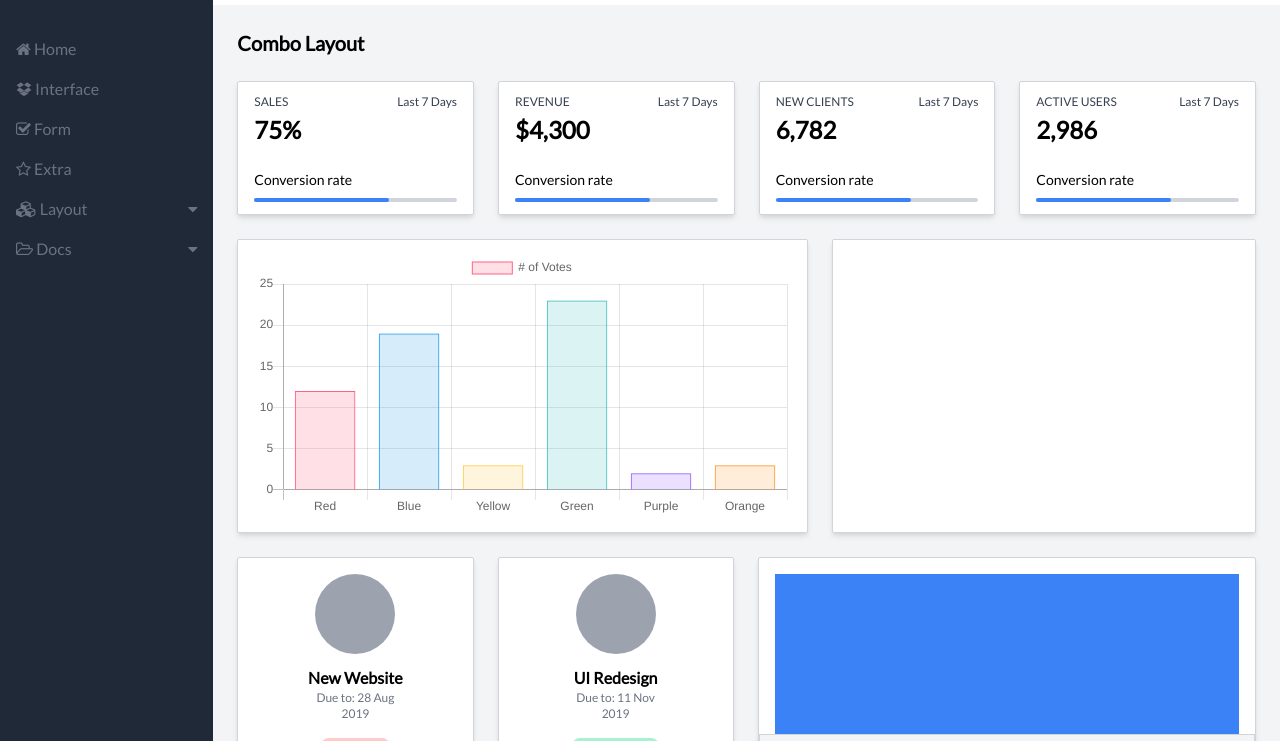
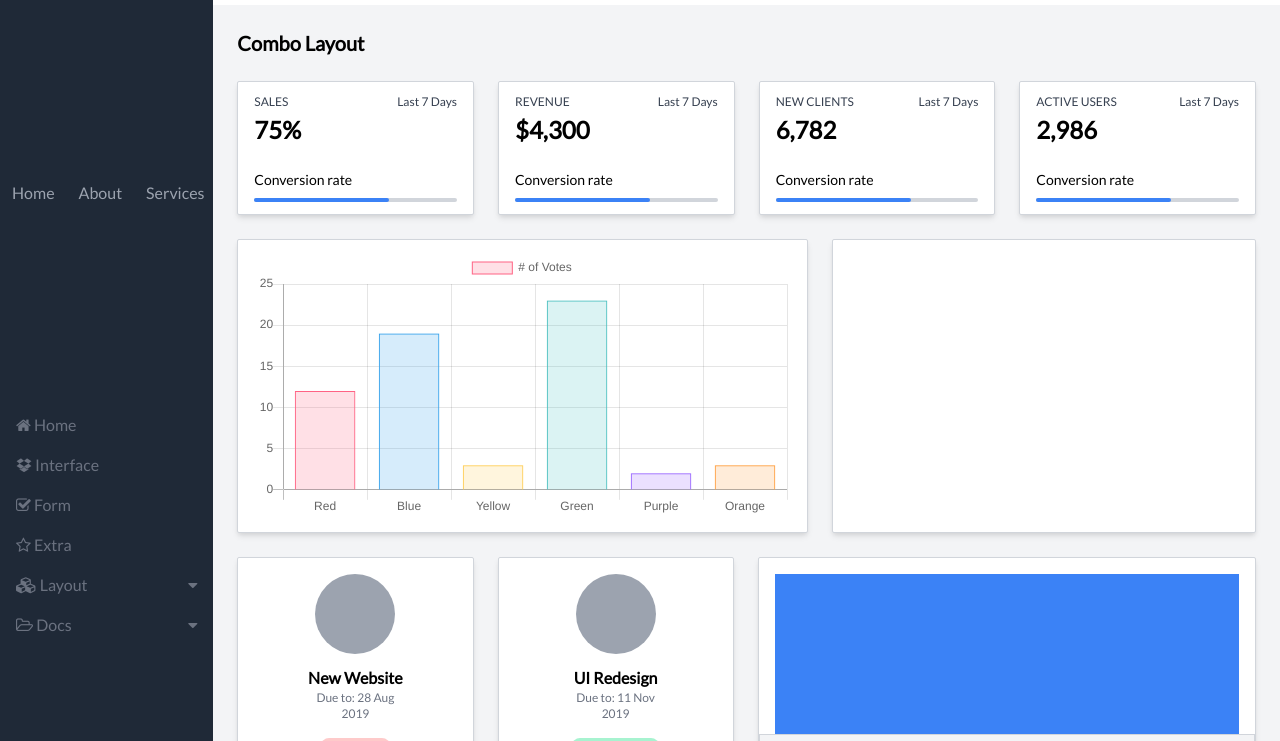
Before and after one commit to AgengAbi/dashboard-tailwindcss-1, a plain HTML site: page index.html in a window 1280 px wide. Shown: the part 59-800 px from the top of the page. Drawn offline with nearby package versions, Linux system fonts and the light colour scheme.

Commit message:
mencoba coba

```diff
--- a/index.html
+++ b/index.html
@@ -31,7 +31,7 @@
 						viewBox= "0 0 43 23"
 						fill= "none"
 						xmlns= "https://www.w3.org/2000/svg"
-						onclick="myButton()"
+						data-target="#navigation"
 					>
 						<line y1="1.5" x2="43" y2="1.5" stroke="white" stroke-width="3" />
 						<line y1="11.5" x2="43" y2="11.5" stroke="white" stroke-width="3" />
@@ -51,54 +51,50 @@
 					</div>
 				</div>
 			</div>
-					<div class="flex flex-col block lg:hidden -translate-y-full absolute w-full bg-gray-800 nav-open z-10">
-						<ul>
-							<li>
-							  <a href="" class="">
-							  	<span class="block px-4 py-2 text-gray-500 hover:text-white"><i class="fa fa-home" aria-hidden="true" class="mr-2"></i>&nbsp;Home</span>
+					<div
+        class="hidden top-navbar w-full lg:inline-flex lg:flex-grow lg:w-auto"
+        id="navigation"
+      >
+        <div
+          class="lg:inline-flex lg:flex-row lg:ml-auto lg:w-auto w-full lg:items-center items-start  flex flex-col lg:h-auto"
+        >
+          <a
+            href="#"
+            class="lg:inline-flex lg:w-auto w-full px-3 py-2 rounded text-gray-400 items-center justify-center hover:bg-gray-900 hover:text-white"
+          >
+            <span>Home</span>
           </a>
-							</li>
-							<li>
-							  <a href="" class="">
-							  	<span class="block px-4 py-2 text-gray-500 hover:text-white"><i class="fa fa-dropbox" aria-hidden="true"></i>&nbsp;Interface</span>
+          <a
+            href="#"
+            class="lg:inline-flex lg:w-auto w-full px-3 py-2 rounded text-gray-400 items-center justify-center hover:bg-gray-900 hover:text-white"
+          >
+            <span>About</span>
           </a>
-							</li>
-							<li>
-							  <a href="" class="">
-							  	<span class="block px-4 py-2 text-gray-500 hover:text-white"><i class="fa fa-check-square-o" aria-hidden="true"></i>&nbsp;Form</span>
+          <a
+            href="#"
+            class="lg:inline-flex lg:w-auto w-full px-3 py-2 rounded text-gray-400 items-center justify-center hover:bg-gray-900 hover:text-white"
+          >
+            <span>Services</span>
           </a>
-							</li>
-							<li>
-							  <a href="" class="">
-							  	<span class="block px-4 py-2 text-gray-500 hover:text-white"><i class="fa fa-star-o" aria-hidden="true"></i>&nbsp;Extra</span>
+          <a
+            href="#"
+            class="lg:inline-flex lg:w-auto w-full px-3 py-2 rounded text-gray-400 items-center justify-center hover:bg-gray-900 hover:text-white"
+          >
+            <span>Gallery</span>
           </a>
-							</li>
-							  <a href="#" class="collapsible">
-							  	<span class="block px-4 py-2 text-gray-500 hover:text-white active"><i class="fa fa-cubes" aria-hidden="true"></i>&nbsp;Layout <i class="fa fa-caret-down float-right mt-1" aria-hidden="true"></i></span>
+          <a
+            href="#"
+            class="lg:inline-flex lg:w-auto w-full px-3 py-2 rounded text-gray-400 items-center justify-center hover:bg-gray-900 hover:text-white"
+          >
+            <span>Products</span>
           </a>
-							  <ul class="content w-full overflow-hidden hidden">
-							  	<li class="py-2">
-							  		<a class="w-full pl-10 py-2 text-gray-500 hover:text-white" href="">Horizontal</a>
-							  	</li>
-							  	<li class="py-2">
-							  		<a class="w-full pl-10 py-2 text-gray-500 hover:text-white" href="">Vertical</a>
-							  	</li>
-							  	<li class="py-2">
-							  		<a class="w-full pl-10 py-2 text-gray-500 hover:text-white" href="">Single</a>
-							  	</li>
-							  	<li class="py-2">
-							  		<a class="w-full pl-10 py-2 text-gray-500 hover:text-white" href="">Combo</a>
-							  	</li>
-							  </ul>
-							</li>
-							  <a href="#" class="collapsible">
-							  	<span class="block px-4 py-2 text-gray-500 hover:text-white"><i class="fa fa-folder-open-o" aria-hidden="true"></i>&nbsp;Docs <i class="fa fa-caret-down float-right mt-1" aria-hidden="true"></i></span>
+          <a
+            href="#"
+            class="lg:inline-flex lg:w-auto w-full px-3 py-2 rounded text-gray-400 items-center justify-center hover:bg-gray-900 hover:text-white"
+          >
+            <span>Contact Us</span>
           </a>
-							  <div class="content w-full overflow-hidden hidden">
-							  	<p class="w-full pl-10 py-2 text-gray-500 hover:text-white">Typo</p>
         </div>
-							</li>
-						</ul>
       </div>
 			<div class="flex-1 flex flex-col py-6 hidden lg:block">
 				<ul>
@@ -520,6 +516,7 @@
 	</div>
 	<script src="https://cdnjs.cloudflare.com/ajax/libs/gsap/2.1.3/TimelineMax.min.js" integrity="sha256-fIkQKQryItPqpaWZbtwG25Jp2p5ujqo/NwJrfqAB+Qk=" crossorigin="anonymous"></script>
 	<script src="https://cdnjs.cloudflare.com/ajax/libs/gsap/2.1.3/TweenMax.min.js" integrity="sha256-lPE3wjN2a7ABWHbGz7+MKBJaykyzqCbU96BJWjio86U=" crossorigin="anonymous"></script>
+	<script src="https://cdnjs.cloudflare.com/ajax/libs/jquery/3.5.0/jquery.min.js" integrity="sha256-xNzN2a4ltkB44Mc/Jz3pT4iU1cmeR0FkXs4pru/JxaQ=" crossorigin="anonymous"></script>
 	<script>
 		var ctx = document.getElementById("myChart").getContext('2d');
 		var myChart = new Chart(ctx, {
@@ -601,6 +598,17 @@
 		// 		navOpen.style.display = 'none';
 		// 	}
 		// }
+
+		$(document).ready(function() {
+  $(".nav-toggler").each(function(_, navToggler) {
+    var target = $(navToggler).data("target");
+    $(navToggler).on("click", function() {
+      $(target).animate({
+        height: "toggle"
+      });
+    });
+  });
+});
 	</script>
 </body>
 </html>
```
Lines whose indentation alone changed are shown as unchanged.
